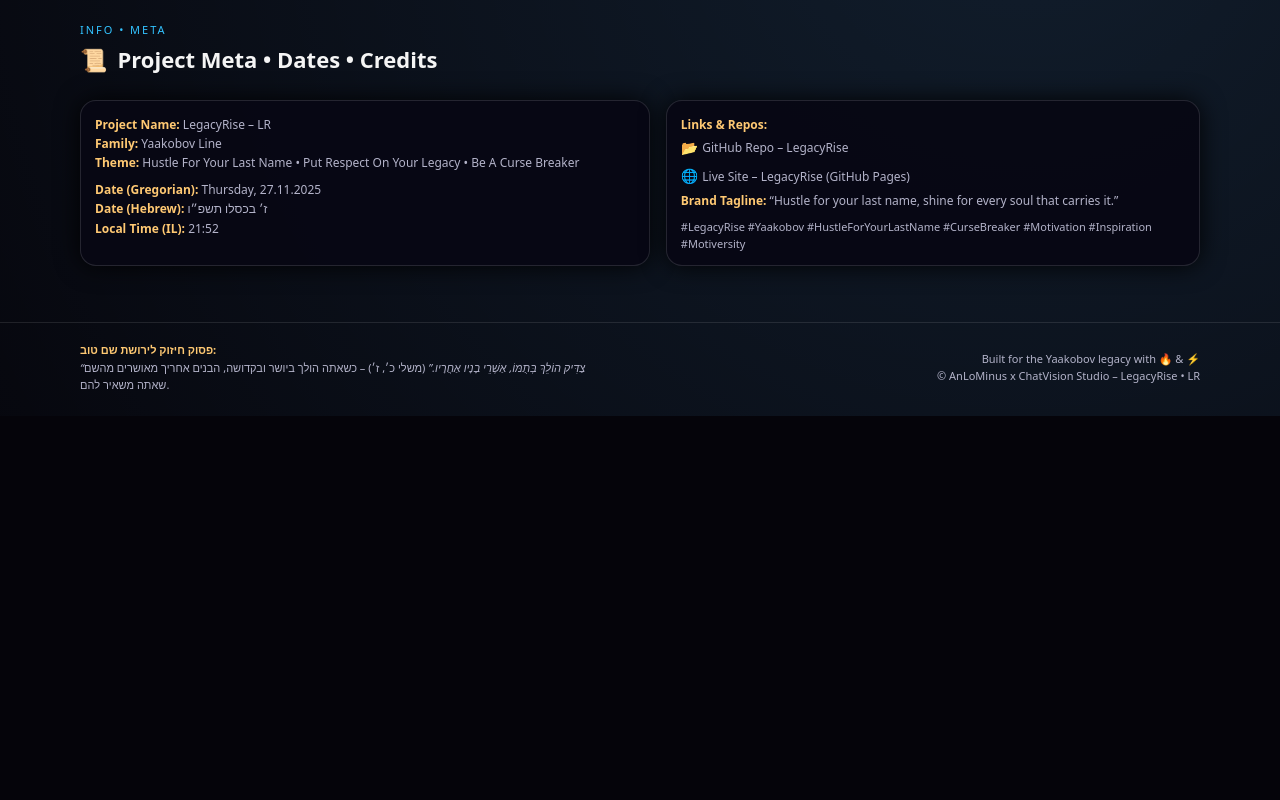
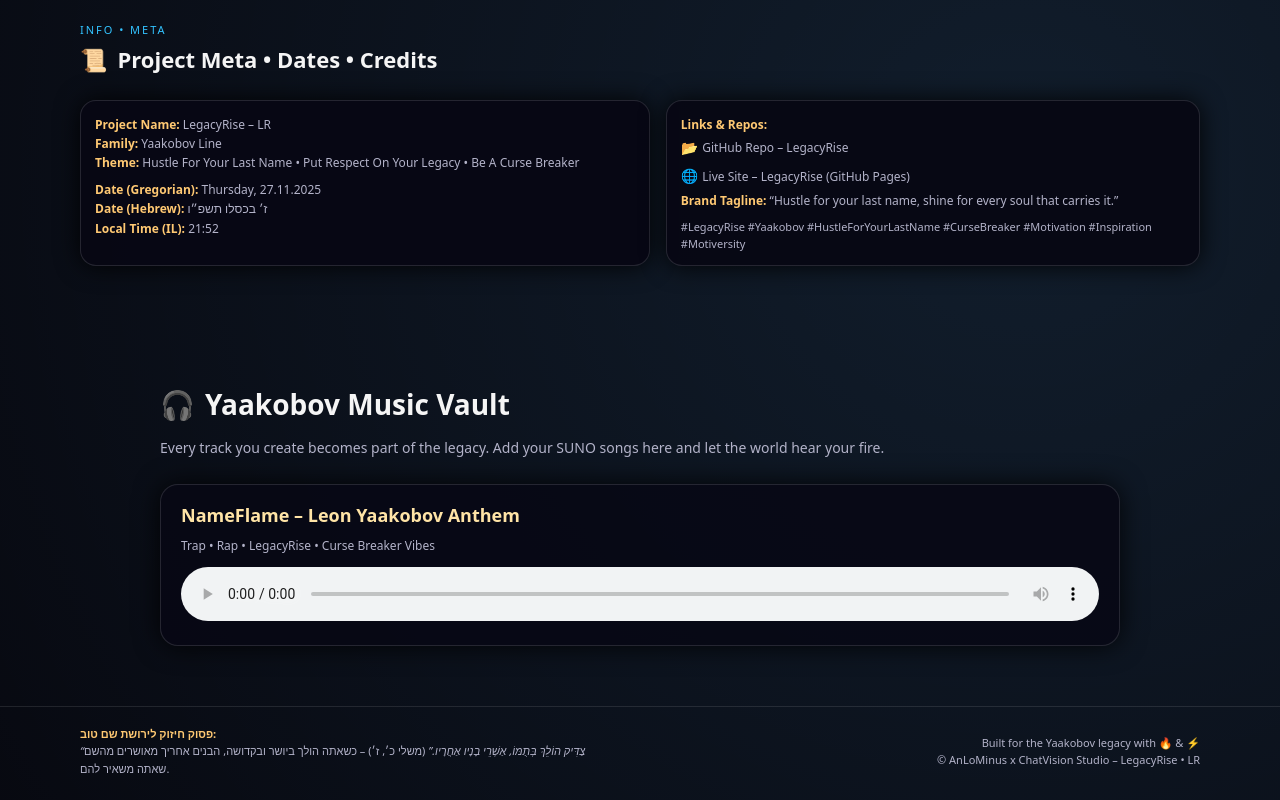
Before and after one commit to AnLoMinus/LegacyRise, a plain HTML site: page index.html in a window 1280 px wide. Shown: the part 2366-3166 px from the top of the page. Before the commit the page ends 2782 px from the top, so only its background shows below. Drawn offline with Linux system fonts and the light colour scheme.

Commit message:
Update index.html

```diff
--- a/index.html
+++ b/index.html
@@ -1047,6 +1047,72 @@
           </div>
         </div>
       </section>
+
+      <!-- ============================= -->
+<!-- 🎧 SoundGate – Yaakobov Player -->
+<!-- Place inside <body> where you want the music section to appear -->
+<!-- ============================= -->
+
+<section id="music" style="
+  padding:60px 20px;
+  max-width:1000px;
+  margin:0 auto;
+  color:#f5f5f5;
+  font-family:system-ui, sans-serif;
+">
+
+  <h2 style="
+    font-size:28px;
+    margin-bottom:10px;
+    display:flex;
+    align-items:center;
+    gap:10px;
+  ">
+    <span>🎧</span> Yaakobov Music Vault
+  </h2>
+
+  <p style="font-size:14px;color:#b3b3c9;margin-bottom:25px;">
+    Every track you create becomes part of the legacy.
+    Add your SUNO songs here and let the world hear your fire.
+  </p>
+
+  <!-- Playlist Container -->
+  <div id="playlist" style="
+    display:flex;
+    flex-direction:column;
+    gap:20px;
+  ">
+
+    <!-- Track Template -->
+    <!-- Duplicate this block for every new SUNO song you create -->
+    <div style="
+      background:rgba(8,8,20,0.85);
+      border:1px solid rgba(255,255,255,0.12);
+      border-radius:18px;
+      padding:16px 20px;
+      box-shadow:0 0 26px rgba(0,0,0,0.85);
+    ">
+      <h3 style="font-size:18px;margin-bottom:6px;color:#ffe4a6;">
+        NameFlame – Leon Yaakobov Anthem
+      </h3>
+      <p style="font-size:12px;color:#b3b3c9;margin-bottom:12px;">
+        Trap • Rap • LegacyRise • Curse Breaker Vibes
+      </p>
+
+      <audio controls style="
+        width:100%;
+        border-radius:12px;
+        outline:none;
+      ">
+        <!-- Replace this with the link to your SUNO MP3 file -->
+        <source src="songs/nameflame-leon.mp3" type="audio/mpeg" />
+      </audio>
+    </div>
+
+  </div>
+
+</section>
+
     </main>
 
     <!-- FOOTER -->
```
